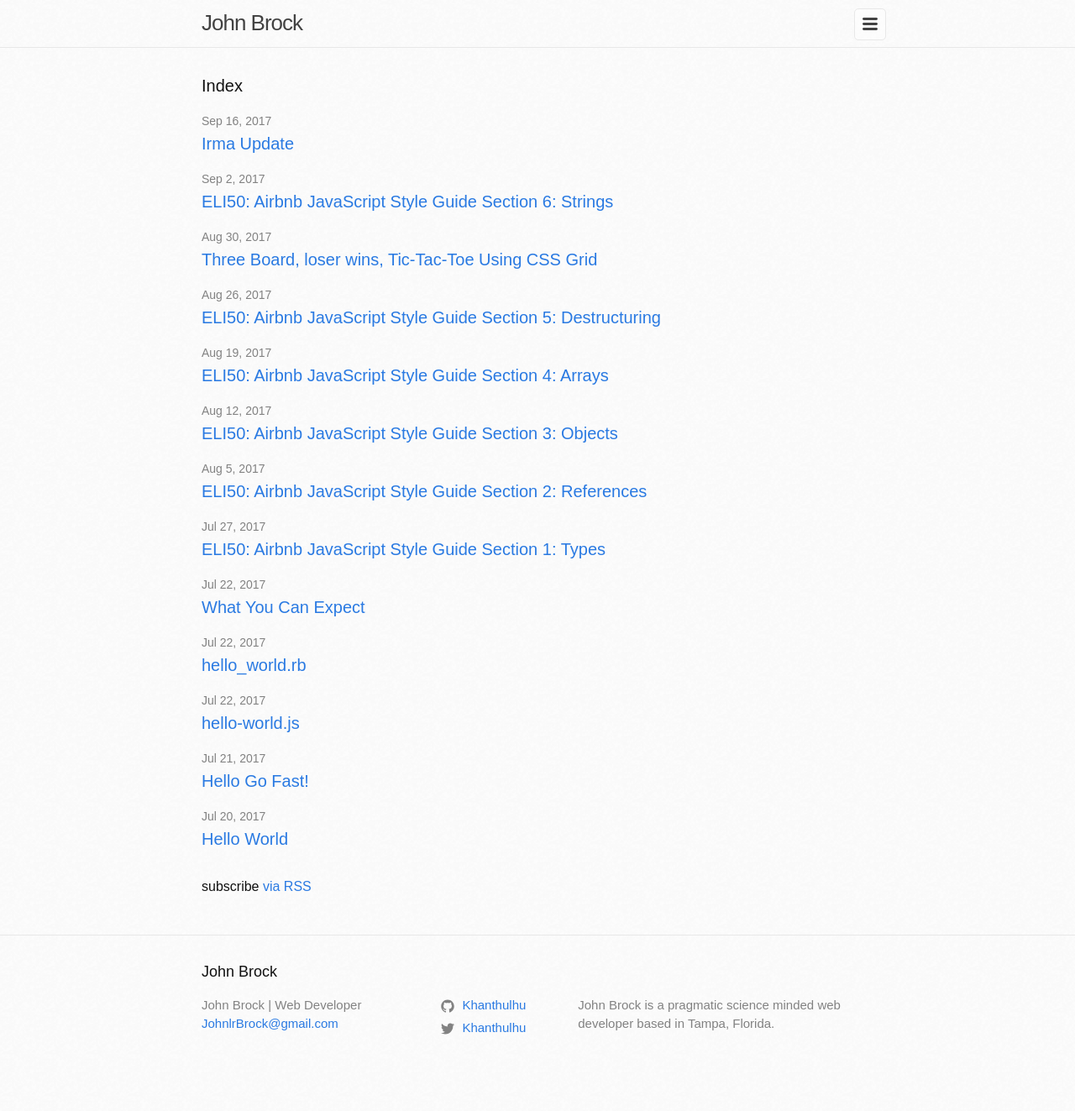
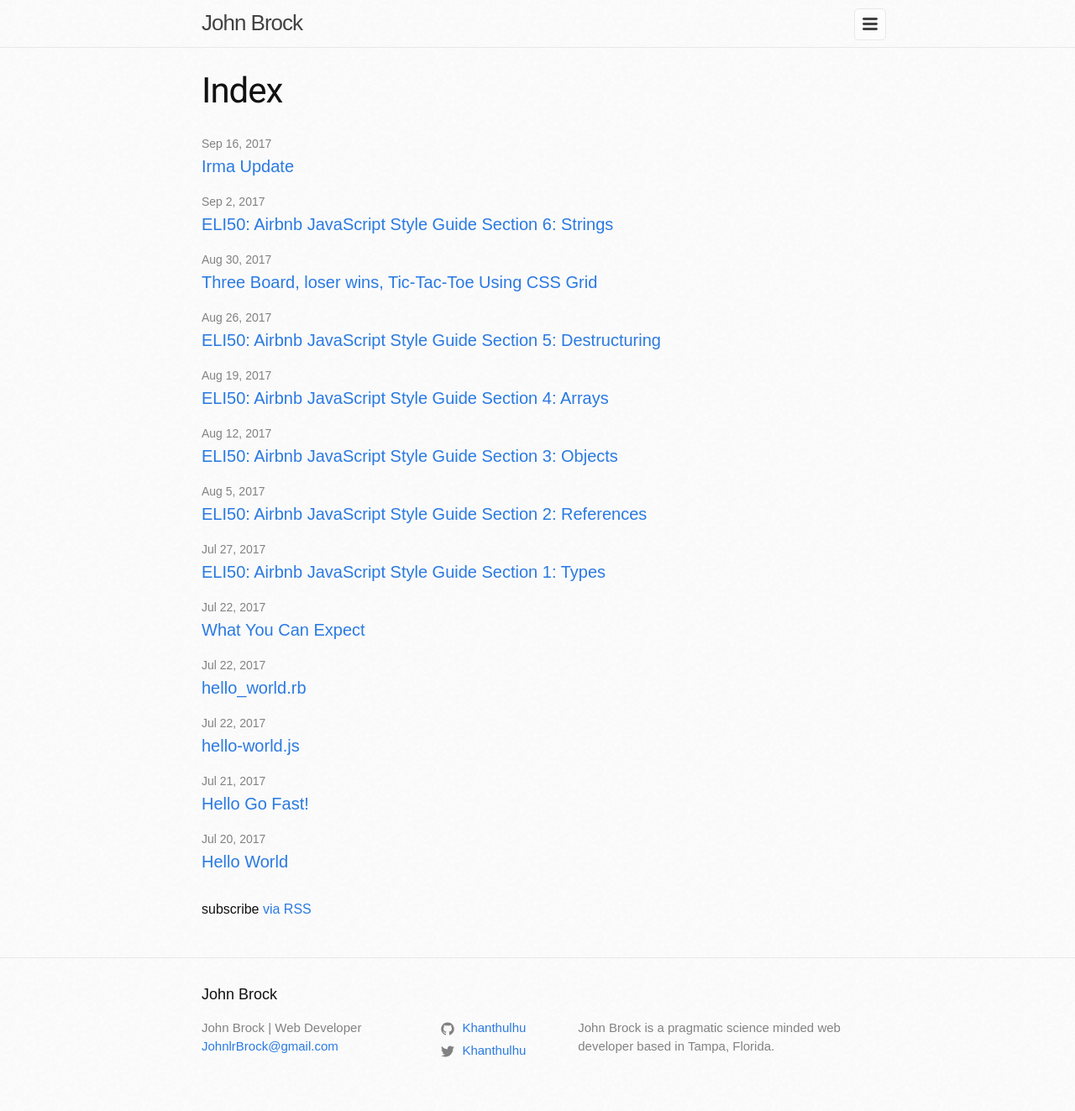
Before and after one commit to JohnLRBrock/JohnBrock, a Jekyll site: the page built from index-page.md, in a window 1280 px wide. Shown: the whole page at 84% size. Built offline with Jekyll 4.4.1, drawn with Linux system fonts in a browser that asks for light colours; some web fonts are replaced; before the commit the page ends 1296 px from its top, so only the background shows below that.

Commit message:
tweek in index header

```diff
--- a/_layouts/index.html
+++ b/_layouts/index.html
@@ -4,7 +4,9 @@
 
 <div class="index">
 
-  <h1 class="page-heading">Index</h1>
+  <header class="post-header">
+    <h1 class="post-title">Index</h1>
+  </header>
 
   {{ content }}
 
```
